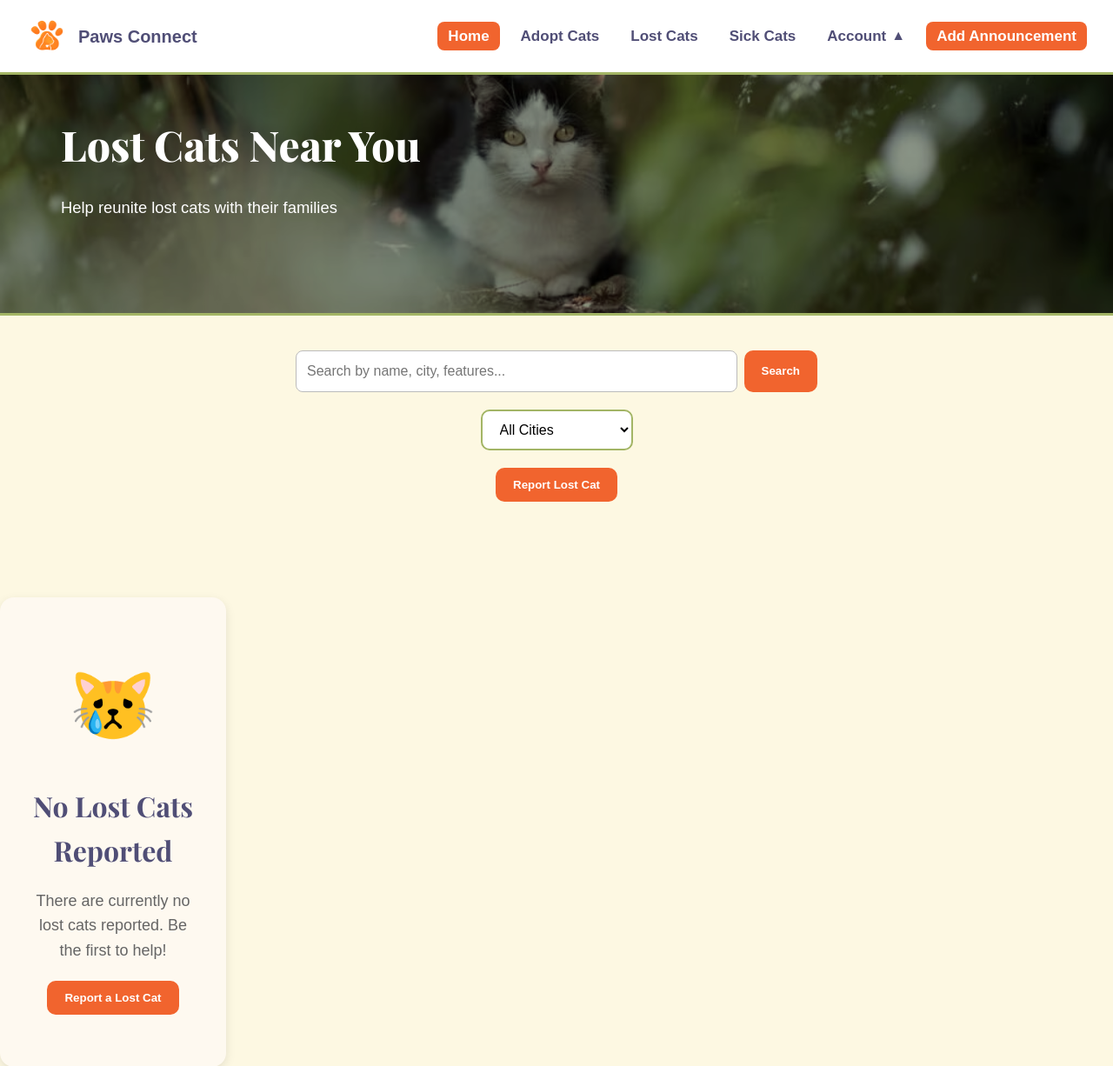
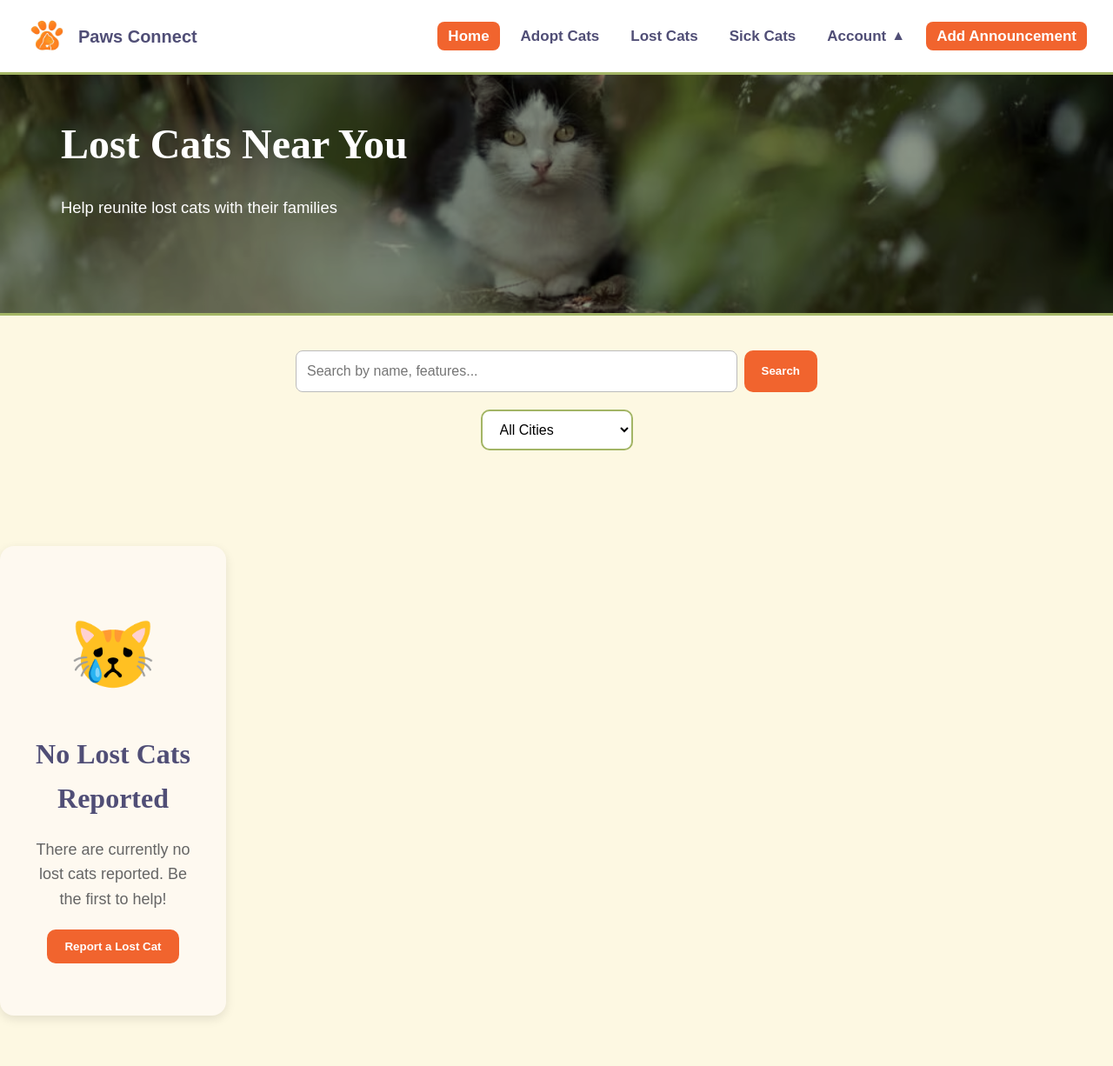
Before and after one commit to Retajkhaleed/Paws-Connect, a PHP site: page /lost-cats.php in a window 1280 px wide. Shown: the top 1226 px of the page at 87% size. Run offline with PHP 8.4, Linux system fonts and the light colour scheme; data that the repository does not hold is empty.

Commit message:
Refactor lost-cats.php for better structure and search
Updated HTML structure and improved search functionality for lost cats page.

```diff
--- a/lost-cats.php
+++ b/lost-cats.php
@@ -5,18 +5,16 @@ include 'db_connect.php';
 <!DOCTYPE html>
 <html lang="en">
 <head>
-  <meta charset="UTF-8" />
-  <title>Paws Connect – Lost Cats</title>
-  <link href="https://fonts.googleapis.com/css2?family=Playfair+Display:wght@600;700;800&display=swap" rel="stylesheet">
+<meta charset="UTF-8">
+<meta name="viewport" content="width=device-width, initial-scale=1.0">
+<title>Paws Connect | <?php echo htmlspecialchars($announcement['Title']); ?></title>
 <link rel="stylesheet" href="StyleCSS.css">
 </head>
+
 <body>
+
 <header>
-    <div class="logo">
-      <img src="img/PawLogo.png" alt="Paws Connect Logo" class="logo-image">
-      <span class="logo-text">Paws Connect</span>
-    </div>
-
+  <div class="logo"><img src="img/logo.png" class="logo-image"><span class="logo-text">Paws Connect</span></div>
     <nav>
       <ul class="nav">
         <li><a href="home_main.php" class="home-btn">Home</a></li>
@@ -24,21 +22,18 @@ include 'db_connect.php';
         <li><a href="lost-cats.php">Lost Cats</a></li>
         <li><a href="sick.php">Sick Cats</a></li>
 
-
         <li class="dropdown">
           <a href="#"> Account <span class="arrow">▲</span> </a>
           <ul class="dropdown-content">
             <li><a href="account.php">Profile</a></li>
-            <li><a href="my-announcements.html">My Announcements</a></li>
-            <li><a href="saved-announcements.html">Saved Announcements</a></li>
+            <li><a href="my-announcements.php">My Announcements</a></li>
+            <li><a href="saved-announcements.php">Saved Announcements</a></li>
           </ul>
         </li>
-
         <li><a href="add.html" class="btn">Add Announcement</a></li>
       </ul>
     </nav>
 </header>
-
 
 <section class="LostHero">
   <div class="LostHero-content">
@@ -49,10 +44,10 @@ include 'db_connect.php';
 
 <main class="container">
 
-  <!-- Search -->
+  <!-- Search Section -->
   <section class="search-section">
     <div class="search-bar">
-      <input type="text" class="search-input" placeholder="Search by name, city, features..." id="searchInput">
+      <input type="text" class="search-input" placeholder="Search by name, features..." id="searchInput">
       <button class="search-btn" onclick="filterPosts()">Search</button>
     </div>
 
@@ -106,12 +101,10 @@ include 'db_connect.php';
       <option value="khamis-mushayt">Khamis Mushayt</option>
       <option value="sarat-abidah">Sarat Abidah</option>
     </select>
-    <button class="post-btn" onclick="location.href='add.html'">Report Lost Cat</button>
   </section>
 
-  <!-- Posts -->
+  <!-- Posts Section -->
   <section class="posts-section" id="postsContainer">
-
 <?php
 $sql = "
 SELECT
@@ -144,8 +137,8 @@ if ($result && $result->num_rows > 0) {
         echo '
 <a href="view-announcement.php?id='. $row['AnnouncementID'] .'"
    class="cat-post"
-   data-city="'. strtolower($row['Location']) .'"
-   data-name="'. strtolower($row['CatName']) .'">
+   data-city="'. strtolower(trim($row['Location'])) .'"
+   data-name="'. strtolower(trim($row['CatName'])) .'">
 
   <div class="cat-card">
     <div class="cat-image">
@@ -179,36 +172,36 @@ if ($result && $result->num_rows > 0) {
           </section>';
 }
 ?>
-
-
   </section>
 </main>
 
 <script>
 function filterPosts() {
-  const searchText = document.getElementById('searchInput').value.toLowerCase();
-  const city = document.getElementById('cityFilter').value.toLowerCase();
+  const searchText = document.getElementById('searchInput').value.toLowerCase().trim();
+  const city = document.getElementById('cityFilter').value.toLowerCase().trim();
   const posts = document.querySelectorAll('.cat-post');
 
   posts.forEach(post => {
-    const postCity = post.dataset.city;
-    const postName = post.dataset.name;
+    const postCity = post.dataset.city.toLowerCase().trim();
+    const postName = post.dataset.name.toLowerCase().trim();
 
-    const matchesSearch = postName.includes(searchText) || postCity.includes(searchText);
+    const matchesSearch = postName.includes(searchText);
     const matchesCity = city === "" || postCity === city;
 
     post.style.display = (matchesSearch && matchesCity) ? "flex" : "none";
   });
 }
+
+// Attach events
+document.getElementById('searchInput').addEventListener('keyup', filterPosts);
+document.getElementById('cityFilter').addEventListener('change', filterPosts);
 </script>
-
 
 <footer>
   <div class="footer-content">
     <div class="footer-left">
       <span>Paws Connect 2025 ©</span>
     </div>
-
     <div class="footer-right">
       <span>Connect With Us</span>
       <div class="social">
```
Lines whose indentation alone changed are shown as unchanged.
